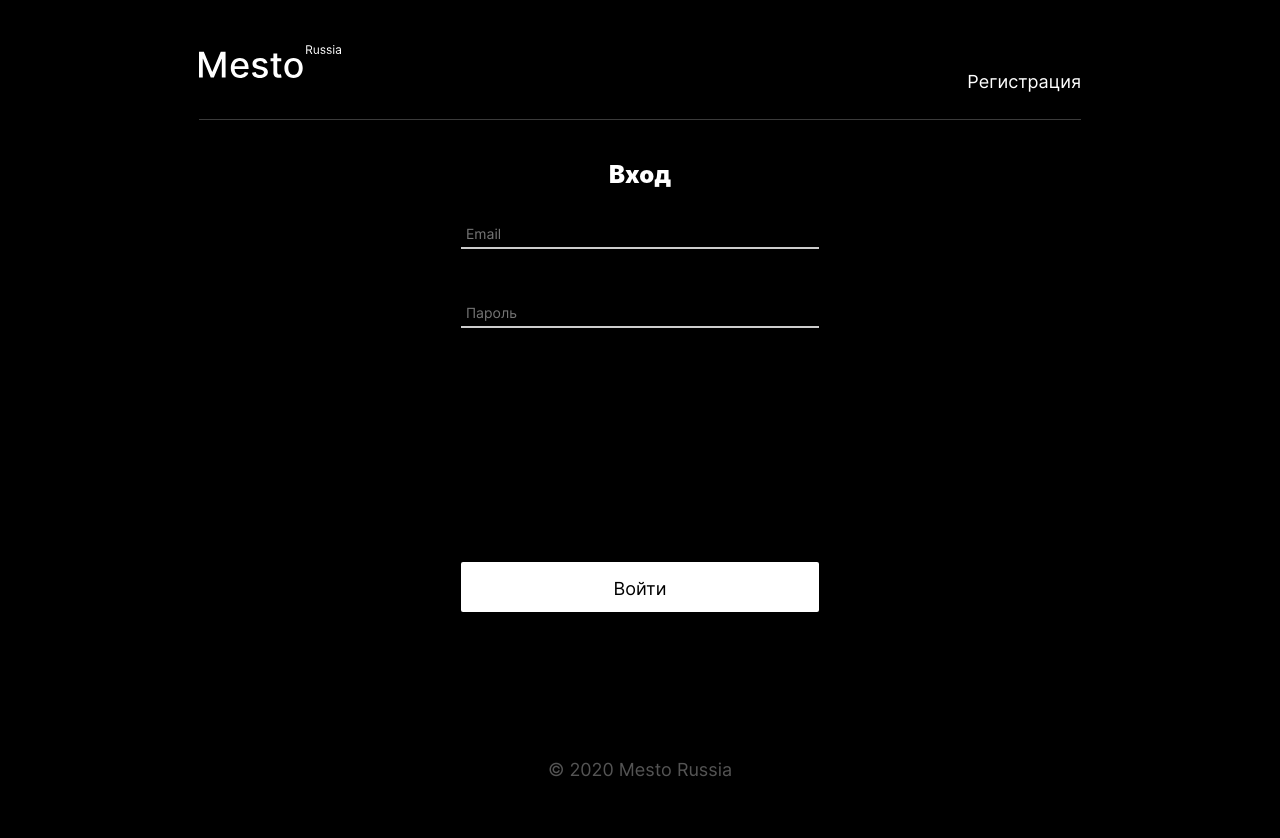
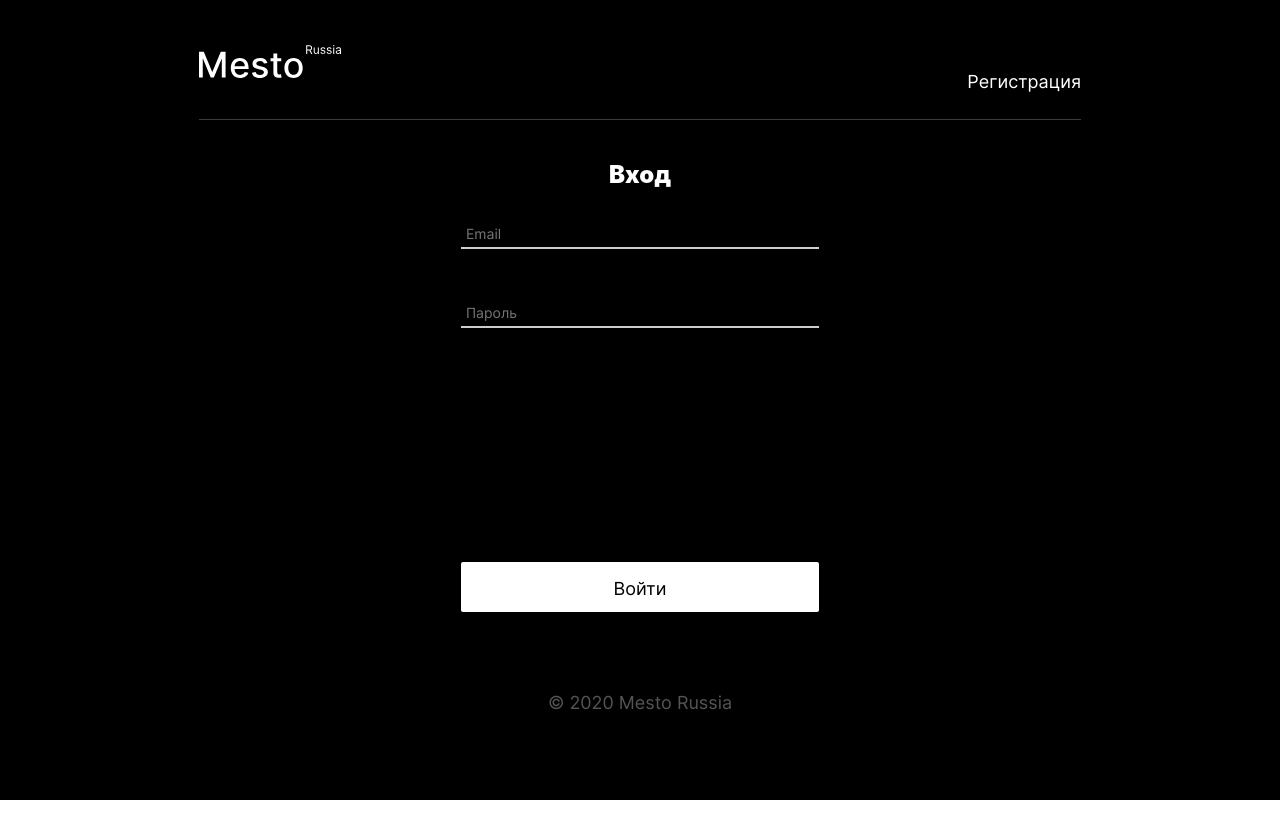
Before and after one commit to apzaripova/react-mesto-api-full, a React (Create React App) app in the folder frontend/: page /sign-in in a window 1280 px wide. Shown: the top 838 px of the page. After the commit the page ends 800 px from the top, so only its background shows below. Built offline with nearby package versions, Linux system fonts and the light colour scheme; no server answers; a web font is replaced by a local one.

Commit message:
fixed cors bags

```diff
--- a/frontend/src/blocks/footer/footer.css
+++ b/frontend/src/blocks/footer/footer.css
@@ -1,10 +1,4 @@
 .footer {
-  max-width: 880px;
-  margin: 0 auto;
-}
-
-@media screen and (min-width: 720px) {
-  .footer {
-      padding: 67px 0 60px;
+    max-width: 882px;
+    margin: 0 auto;
   }
-}
```
